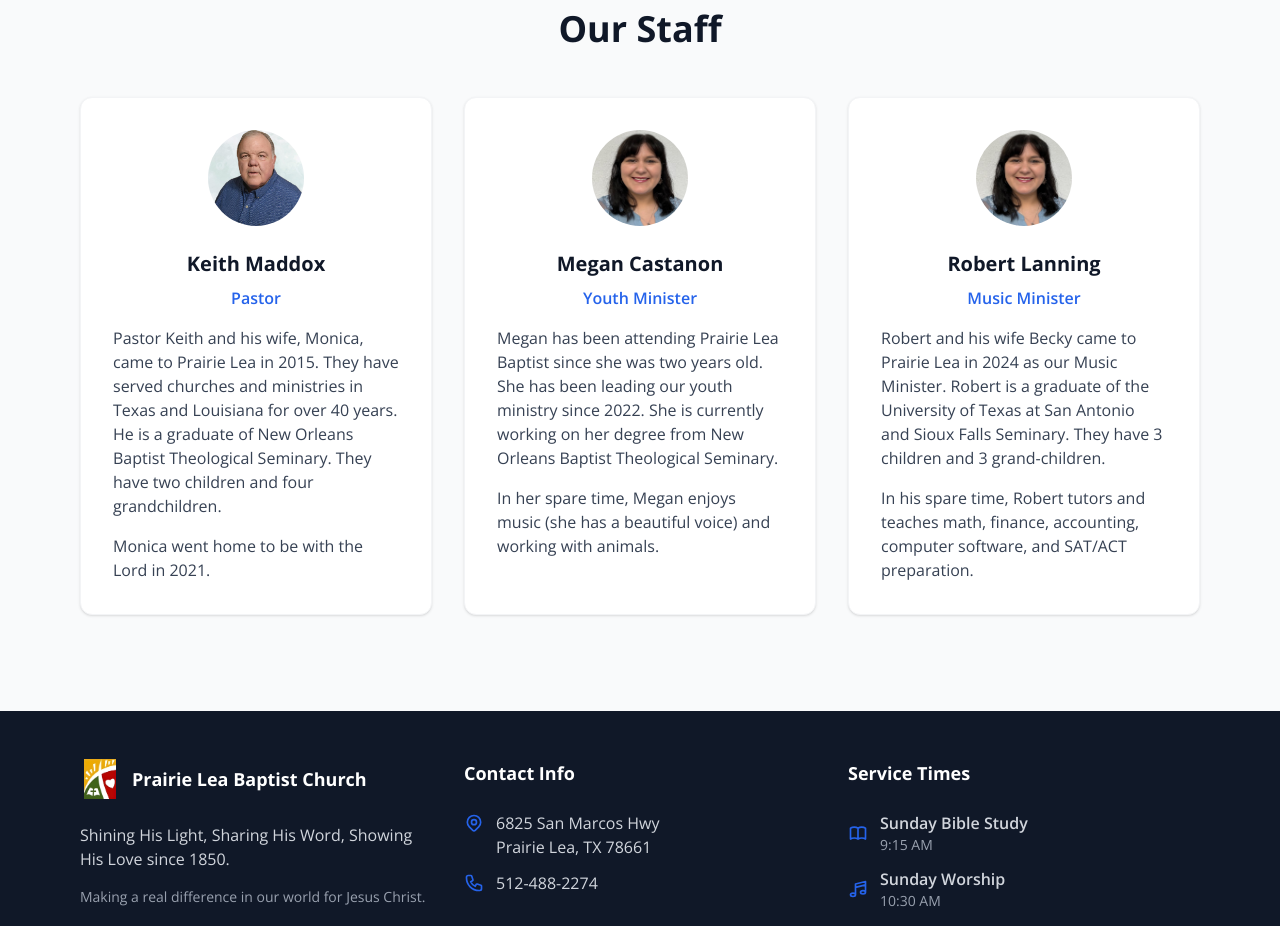
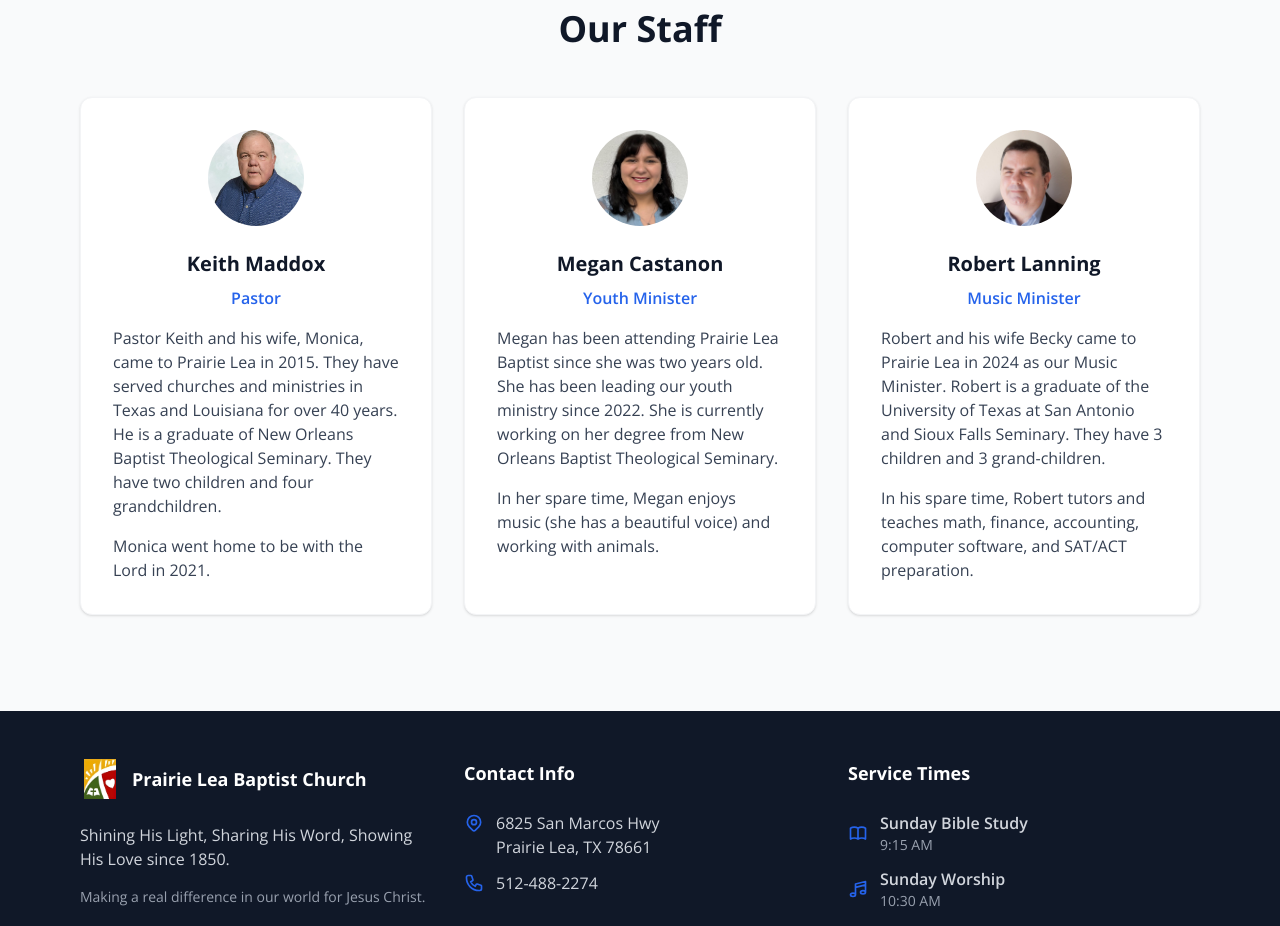
Before and after one commit to NoahGrahamDev/PLBC, a Next.js app in the folder website/: page /about in a window 1280 px wide. Shown: the part 860-1786 px from the top of the page. Built offline with nearby package versions, Linux system fonts and the light colour scheme.

Commit message:
fixes headshots again

```diff
--- a/website/src/app/about/page.tsx
+++ b/website/src/app/about/page.tsx
@@ -104,7 +104,7 @@ export default function About() {
               <div className="bg-white rounded-xl shadow-sm border border-gray-100 p-8 text-center">
                 <div className="w-24 h-24 relative rounded-full overflow-hidden mx-auto mb-6">
                   <Image
-                    src="/IMG_1929.jpeg"
+                    src="/IMG_1930.jpeg"
                     alt="Robert Lanning"
                     fill
                     className="object-cover"
--- a/website/src/app/components/Welcome.tsx
+++ b/website/src/app/components/Welcome.tsx
@@ -32,7 +32,7 @@ export default function About() {
               <div className="flex items-center gap-4 mt-8">
                 <div className="w-16 h-16 relative rounded-full overflow-hidden">
                   <Image
-                    src="/IMG_1930.jpeg"
+                    src="/IMG_1928.jpeg"
                     alt="Pastor Keith Maddox"
                     fill
                     className="object-cover"
```
